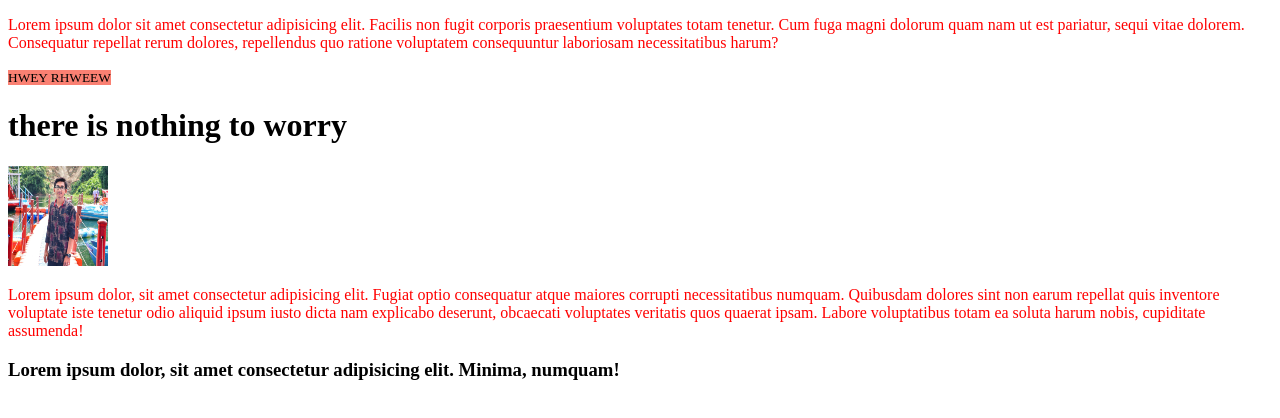
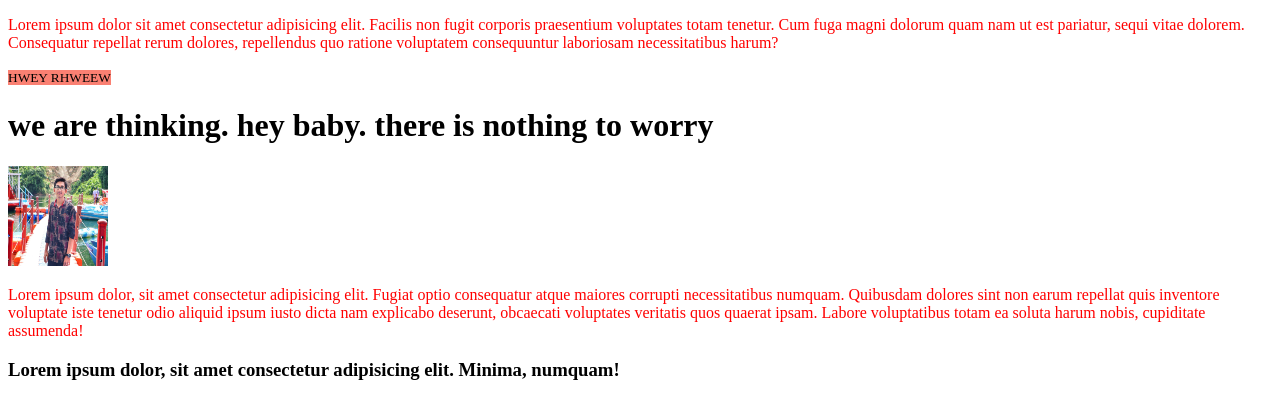
Before and after one commit to SabbirMeazee/my_first_repository, a plain HTML site: page my_first_repository/index.html in a window 1280 px wide. Drawn offline with Linux system fonts and the light colour scheme.

Commit message:
think add

```diff
--- a/my_first_repository/index.html
+++ b/my_first_repository/index.html
@@ -11,7 +11,7 @@
 
    <p>Lorem ipsum dolor sit amet consectetur adipisicing elit. Facilis non fugit corporis praesentium voluptates totam tenetur. Cum fuga magni dolorum quam nam ut est pariatur, sequi vitae dolorem. Consequatur repellat rerum dolores, repellendus quo ratione voluptatem consequuntur laboriosam necessitatibus harum?</p>
    <Small>HWEY RHWEEW</Small>
-   <h1>there is nothing to worry</h1>
+   <h1> we are thinking. hey baby. there is nothing to worry</h1>
    <img src="Sabbir.jpg" alt="" srcset="" style="height:100px; width:100px;" >
    <div>
       <p>Lorem ipsum dolor, sit amet consectetur adipisicing elit. Fugiat optio consequatur atque maiores corrupti necessitatibus numquam. Quibusdam dolores sint non earum repellat quis inventore voluptate iste tenetur odio aliquid ipsum iusto dicta nam explicabo deserunt, obcaecati voluptates veritatis quos quaerat ipsam. Labore voluptatibus totam ea soluta harum nobis, cupiditate assumenda!</p>
```
